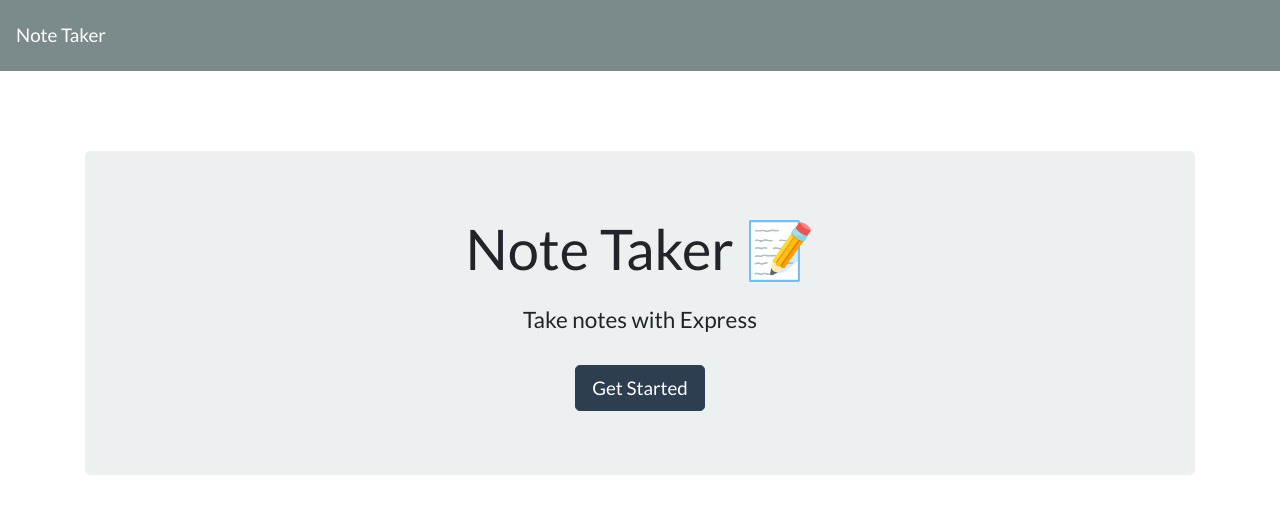
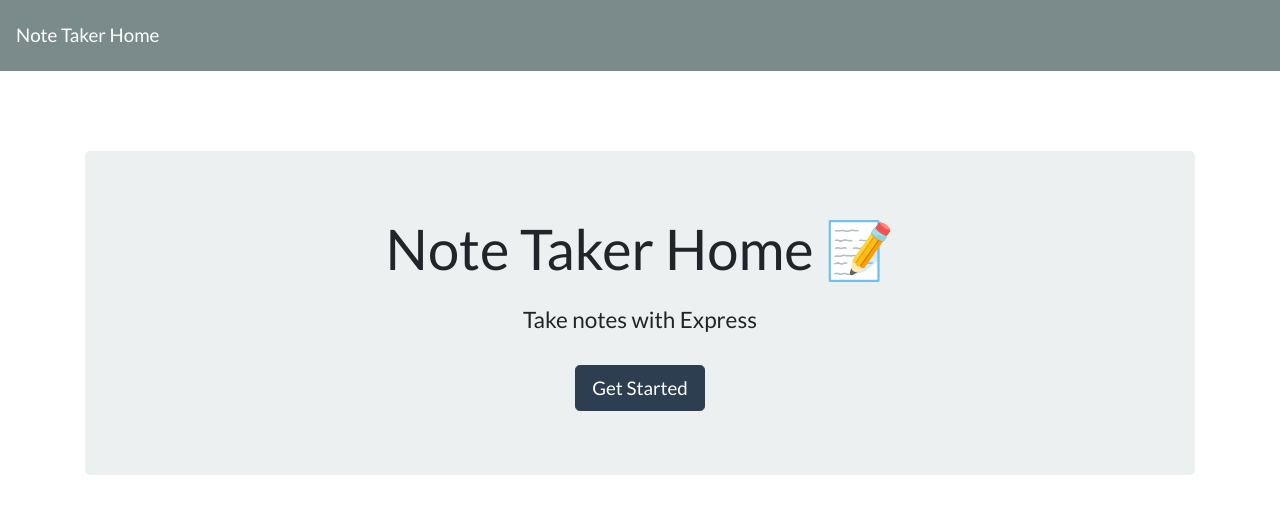
Before and after one commit to calvinfreese/Note-Tracker, a website: page Develop/public/index.html in a window 1280 px wide. Drawn offline with nearby package versions, Linux system fonts and the light colour scheme; no server answers.

Commit message:
small adjustment to navbar

```diff
--- a/Develop/public/index.html
+++ b/Develop/public/index.html
@@ -11,12 +11,11 @@
 
 <body>
   <nav class="navbar navbar-dark bg-dark">
-    <a class="navbar-brand" href="/">Note Taker
-    </a>
+    <a class="navbar-brand" href="/">Note Taker Home</a>
   </nav>
   <div class="container">
     <div style="margin-top: 80px;" class="jumbotron text-center">
-      <h1 class="display-4">Note Taker <span role="img" aria-label="Memo">📝</span></h1>
+      <h1 class="display-4">Note Taker Home <span role="img" aria-label="Memo">📝</span></h1>
       <h4 class="mt-4">Take notes with Express</h4>
       <a class="btn btn-primary btn-lg mt-4" href="/notes" role="button">Get Started</a>
     </div>
```
Also changed, not shown: Develop/public/notes.html (+1 -1 lines).
